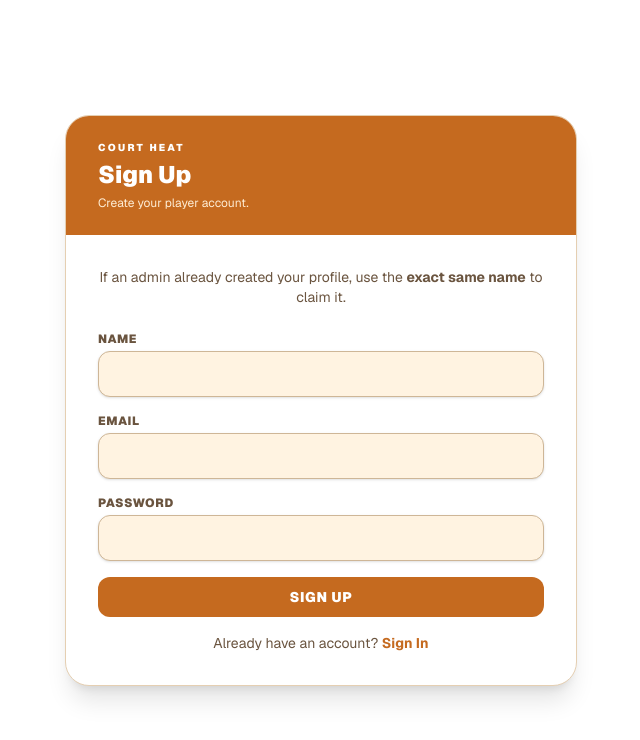
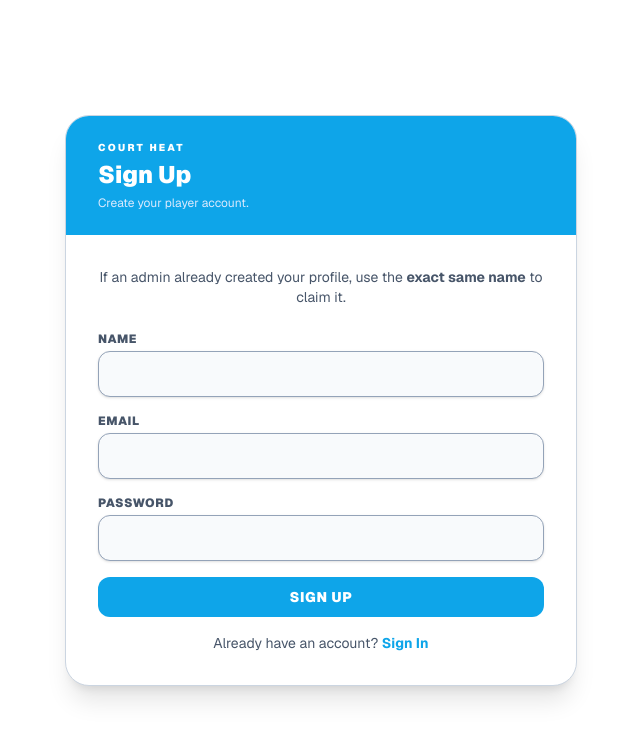
Before and after one commit to luqkiiim/anti-selek, a Next.js app: page /signup in a window 1280 px wide. Shown: the top 740 px of the page, without its empty margins (319-959 px from the left). Built offline with nearby package versions, Linux system fonts and the light colour scheme.

Commit message:
Apply Slate Sport theme across app

```diff
--- a/src/app/globals.css
+++ b/src/app/globals.css
@@ -1,17 +1,17 @@
 @import "tailwindcss";
 
 :root {
-  --background: #ffffff;
-  --foreground: #2f2418;
+  --background: #f8fafc;
+  --foreground: #111827;
   --court-surface: #ffffff;
-  --court-panel: #ffffff;
-  --court-line: #e5cfb2;
-  --court-ink: #2f2418;
-  --court-muted: #7c674f;
-  --court-accent: #c56a1f;
-  --court-accent-strong: #a75316;
-  --court-accent-soft: #f3c997;
-  --court-accent-faint: #fff0db;
+  --court-panel: #f8fafc;
+  --court-line: #cbd5e1;
+  --court-ink: #111827;
+  --court-muted: #64748b;
+  --court-accent: #0ea5e9;
+  --court-accent-strong: #0284c7;
+  --court-accent-soft: #e0f2fe;
+  --court-accent-faint: #f0f9ff;
 }
 
 @theme inline {
@@ -27,66 +27,66 @@ body {
   font-family: var(--font-geist-sans), "Segoe UI", Tahoma, sans-serif;
 }
 
-/* Court Heat theme mapping for existing utility classes */
+/* Slate Sport theme mapping for existing utility classes */
 .bg-white { background-color: var(--court-surface) !important; }
 .bg-gray-50,
 .bg-gray-50\/50,
 .bg-gray-50\/80 { background-color: var(--court-panel) !important; }
-.bg-gray-100 { background-color: #f0e2cd !important; }
-.bg-gray-200 { background-color: #e9d5bb !important; }
+.bg-gray-100 { background-color: #e2e8f0 !important; }
+.bg-gray-200 { background-color: #cbd5e1 !important; }
 
 .text-gray-900 { color: var(--court-ink) !important; }
-.text-gray-800 { color: #3f2f21 !important; }
-.text-gray-700 { color: #554230 !important; }
-.text-gray-600 { color: #6a543f !important; }
+.text-gray-800 { color: #1f2937 !important; }
+.text-gray-700 { color: #334155 !important; }
+.text-gray-600 { color: #475569 !important; }
 .text-gray-500 { color: var(--court-muted) !important; }
-.text-gray-400 { color: #9a846e !important; }
-.text-gray-300 { color: #b59f88 !important; }
+.text-gray-400 { color: #94a3b8 !important; }
+.text-gray-300 { color: #cbd5e1 !important; }
 
-.border-gray-50 { border-color: #f2e4d1 !important; }
+.border-gray-50 { border-color: #f1f5f9 !important; }
 .border-gray-100 { border-color: var(--court-line) !important; }
-.border-gray-200 { border-color: #d9c2a5 !important; }
-.border-gray-300 { border-color: #ceb697 !important; }
+.border-gray-200 { border-color: #cbd5e1 !important; }
+.border-gray-300 { border-color: #94a3b8 !important; }
 
 .bg-blue-600 { background-color: var(--court-accent) !important; }
 .bg-blue-700 { background-color: var(--court-accent-strong) !important; }
 .bg-blue-100 { background-color: var(--court-accent-soft) !important; }
 .bg-blue-50 { background-color: var(--court-accent-faint) !important; }
-.bg-blue-500\/50 { background-color: rgb(197 106 31 / 50%) !important; }
-.bg-blue-500\/30 { background-color: rgb(197 106 31 / 30%) !important; }
-.bg-blue-700\/30 { background-color: rgb(167 83 22 / 30%) !important; }
+.bg-blue-500\/50 { background-color: rgb(14 165 233 / 50%) !important; }
+.bg-blue-500\/30 { background-color: rgb(14 165 233 / 30%) !important; }
+.bg-blue-700\/30 { background-color: rgb(2 132 199 / 30%) !important; }
 
 .text-blue-700 { color: var(--court-accent-strong) !important; }
 .text-blue-600 { color: var(--court-accent) !important; }
-.text-blue-500 { color: #d07428 !important; }
-.placeholder\:text-blue-200::placeholder { color: #f8d9af !important; }
+.text-blue-500 { color: #0ea5e9 !important; }
+.placeholder\:text-blue-200::placeholder { color: #bae6fd !important; }
 
-.border-blue-100 { border-color: #efcba0 !important; }
-.border-blue-200 { border-color: #e8bd89 !important; }
-.border-blue-300 { border-color: #dfa96f !important; }
-.border-blue-400\/30 { border-color: rgb(205 128 56 / 30%) !important; }
+.border-blue-100 { border-color: #bae6fd !important; }
+.border-blue-200 { border-color: #7dd3fc !important; }
+.border-blue-300 { border-color: #38bdf8 !important; }
+.border-blue-400\/30 { border-color: rgb(56 189 248 / 30%) !important; }
 .border-blue-500 { border-color: var(--court-accent) !important; }
 
 .focus\:border-blue-500:focus { border-color: var(--court-accent) !important; }
-.focus\:ring-blue-500:focus { --tw-ring-color: rgb(197 106 31 / 45%) !important; }
+.focus\:ring-blue-500:focus { --tw-ring-color: rgb(14 165 233 / 45%) !important; }
 
 .hover\:text-blue-600:hover { color: var(--court-accent) !important; }
-.hover\:border-blue-300:hover { border-color: #dfa96f !important; }
-.hover\:border-blue-400:hover { border-color: #d89857 !important; }
+.hover\:border-blue-300:hover { border-color: #38bdf8 !important; }
+.hover\:border-blue-400:hover { border-color: #0ea5e9 !important; }
 .hover\:border-blue-500:hover { border-color: var(--court-accent) !important; }
 .hover\:bg-blue-50:hover { background-color: var(--court-accent-faint) !important; }
 
-.shadow-blue-100 { --tw-shadow-color: rgb(197 106 31 / 20%) !important; }
-.shadow-blue-200 { --tw-shadow-color: rgb(197 106 31 / 25%) !important; }
+.shadow-blue-100 { --tw-shadow-color: rgb(14 165 233 / 18%) !important; }
+.shadow-blue-200 { --tw-shadow-color: rgb(14 165 233 / 22%) !important; }
 
-/* Keep ELO color family aligned with the same warm accent direction */
-.bg-purple-600 { background-color: #a65a1c !important; }
-.bg-purple-100 { background-color: #f2cb9d !important; }
-.text-purple-800 { color: #6d3711 !important; }
-.text-purple-700 { color: #7f4215 !important; }
-.text-purple-600 { color: #a65a1c !important; }
+/* Keep ELO color family aligned with a cool complementary accent */
+.bg-purple-600 { background-color: #7c3aed !important; }
+.bg-purple-100 { background-color: #ede9fe !important; }
+.text-purple-800 { color: #5b21b6 !important; }
+.text-purple-700 { color: #6d28d9 !important; }
+.text-purple-600 { color: #7c3aed !important; }
 
 .selection\:bg-blue-100::selection,
 .selection\:bg-purple-100::selection {
-  background-color: #f1c88f;
+  background-color: #e0f2fe;
 }
--- a/src/app/signin/page.tsx
+++ b/src/app/signin/page.tsx
@@ -41,11 +41,11 @@ function SigninForm() {
 
   return (
     <div className="min-h-screen flex items-center justify-center px-4 py-10 bg-white">
-      <div className="max-w-lg w-full bg-white rounded-3xl shadow-xl border border-[#e5cfb2] overflow-hidden">
-        <div className="px-8 py-6 bg-[#c56a1f] text-white">
+      <div className="max-w-lg w-full bg-white rounded-3xl shadow-xl border border-gray-200 overflow-hidden">
+        <div className="px-8 py-6 bg-blue-600 text-white">
           <p className="text-[10px] font-black uppercase tracking-[0.22em]">Court Heat</p>
           <h1 className="text-2xl font-black mt-1">Sign In</h1>
-          <p className="text-xs text-orange-100 mt-1">Continue to your tournament dashboard.</p>
+          <p className="text-xs text-blue-100 mt-1">Continue to your tournament dashboard.</p>
         </div>
 
         <div className="p-8">
@@ -64,23 +64,23 @@ function SigninForm() {
 
           <form onSubmit={handleSubmit} className="space-y-4">
             <div>
-              <label className="block text-xs font-black uppercase tracking-wider text-[#6a543f]">Email</label>
+              <label className="block text-xs font-black uppercase tracking-wider text-gray-600">Email</label>
               <input
                 type="email"
                 value={email}
                 onChange={(e) => setEmail(e.target.value)}
-                className="mt-1 block w-full px-3 py-2.5 border border-[#ceb697] rounded-xl shadow-sm bg-[#fff3e1] focus:outline-none focus:ring-[#c56a1f] focus:border-[#c56a1f]"
+                className="mt-1 block w-full px-3 py-2.5 border border-gray-300 rounded-xl shadow-sm bg-gray-50 focus:outline-none focus:ring-blue-500 focus:border-blue-500"
                 required
               />
             </div>
 
             <div>
-              <label className="block text-xs font-black uppercase tracking-wider text-[#6a543f]">Password</label>
+              <label className="block text-xs font-black uppercase tracking-wider text-gray-600">Password</label>
               <input
                 type="password"
                 value={password}
                 onChange={(e) => setPassword(e.target.value)}
-                className="mt-1 block w-full px-3 py-2.5 border border-[#ceb697] rounded-xl shadow-sm bg-[#fff3e1] focus:outline-none focus:ring-[#c56a1f] focus:border-[#c56a1f]"
+                className="mt-1 block w-full px-3 py-2.5 border border-gray-300 rounded-xl shadow-sm bg-gray-50 focus:outline-none focus:ring-blue-500 focus:border-blue-500"
                 required
               />
             </div>
@@ -88,15 +88,15 @@ function SigninForm() {
             <button
               type="submit"
               disabled={loading}
-              className="w-full bg-[#c56a1f] text-white py-2.5 px-4 rounded-xl hover:bg-[#a75316] disabled:opacity-50 font-black uppercase tracking-wider text-sm"
+              className="w-full bg-blue-600 text-white py-2.5 px-4 rounded-xl hover:bg-blue-700 disabled:opacity-50 font-black uppercase tracking-wider text-sm"
             >
               {loading ? "Signing in..." : "Sign In"}
             </button>
           </form>
 
-          <p className="mt-4 text-center text-sm text-[#6a543f]">
+          <p className="mt-4 text-center text-sm text-gray-600">
             Don&apos;t have an account?{" "}
-            <Link href="/signup" className="text-[#c56a1f] font-bold hover:underline">
+            <Link href="/signup" className="text-blue-600 font-bold hover:underline">
               Sign Up
             </Link>
           </p>
@@ -108,7 +108,7 @@ function SigninForm() {
 
 export default function SigninPage() {
   return (
-    <Suspense fallback={<div className="min-h-screen flex items-center justify-center font-bold text-xl text-[#6a543f]">Loading Sign In...</div>}>
+    <Suspense fallback={<div className="min-h-screen flex items-center justify-center font-bold text-xl text-gray-600">Loading Sign In...</div>}>
       <SigninForm />
     </Suspense>
   );
--- a/src/app/signup/page.tsx
+++ b/src/app/signup/page.tsx
@@ -51,15 +51,15 @@ export default function SignupPage() {
 
   return (
     <div className="min-h-screen flex items-center justify-center px-4 py-10 bg-white">
-      <div className="max-w-lg w-full bg-white rounded-3xl shadow-xl border border-[#e5cfb2] overflow-hidden">
-        <div className="px-8 py-6 bg-[#c56a1f] text-white">
+      <div className="max-w-lg w-full bg-white rounded-3xl shadow-xl border border-gray-200 overflow-hidden">
+        <div className="px-8 py-6 bg-blue-600 text-white">
           <p className="text-[10px] font-black uppercase tracking-[0.22em]">Court Heat</p>
           <h1 className="text-2xl font-black mt-1">Sign Up</h1>
-          <p className="text-xs text-orange-100 mt-1">Create your player account.</p>
+          <p className="text-xs text-blue-100 mt-1">Create your player account.</p>
         </div>
 
         <div className="p-8">
-          <p className="text-sm text-[#6a543f] text-center mb-6">
+          <p className="text-sm text-gray-600 text-center mb-6">
             If an admin already created your profile, use the <strong>exact same name</strong> to claim it.
           </p>
 
@@ -71,34 +71,34 @@ export default function SignupPage() {
 
           <form onSubmit={handleSubmit} className="space-y-4">
             <div>
-              <label className="block text-xs font-black uppercase tracking-wider text-[#6a543f]">Name</label>
+              <label className="block text-xs font-black uppercase tracking-wider text-gray-600">Name</label>
               <input
                 type="text"
                 value={name}
                 onChange={(e) => setName(e.target.value)}
-                className="mt-1 block w-full px-3 py-2.5 border border-[#ceb697] rounded-xl shadow-sm bg-[#fff3e1] focus:outline-none focus:ring-[#c56a1f] focus:border-[#c56a1f]"
+                className="mt-1 block w-full px-3 py-2.5 border border-gray-300 rounded-xl shadow-sm bg-gray-50 focus:outline-none focus:ring-blue-500 focus:border-blue-500"
                 required
               />
             </div>
 
             <div>
-              <label className="block text-xs font-black uppercase tracking-wider text-[#6a543f]">Email</label>
+              <label className="block text-xs font-black uppercase tracking-wider text-gray-600">Email</label>
               <input
                 type="email"
                 value={email}
                 onChange={(e) => setEmail(e.target.value)}
-                className="mt-1 block w-full px-3 py-2.5 border border-[#ceb697] rounded-xl shadow-sm bg-[#fff3e1] focus:outline-none focus:ring-[#c56a1f] focus:border-[#c56a1f]"
+                className="mt-1 block w-full px-3 py-2.5 border border-gray-300 rounded-xl shadow-sm bg-gray-50 focus:outline-none focus:ring-blue-500 focus:border-blue-500"
                 required
               />
             </div>
 
             <div>
-              <label className="block text-xs font-black uppercase tracking-wider text-[#6a543f]">Password</label>
+              <label className="block text-xs font-black uppercase tracking-wider text-gray-600">Password</label>
               <input
                 type="password"
                 value={password}
                 onChange={(e) => setPassword(e.target.value)}
-                className="mt-1 block w-full px-3 py-2.5 border border-[#ceb697] rounded-xl shadow-sm bg-[#fff3e1] focus:outline-none focus:ring-[#c56a1f] focus:border-[#c56a1f]"
+                className="mt-1 block w-full px-3 py-2.5 border border-gray-300 rounded-xl shadow-sm bg-gray-50 focus:outline-none focus:ring-blue-500 focus:border-blue-500"
                 required
               />
             </div>
@@ -106,15 +106,15 @@ export default function SignupPage() {
             <button
               type="submit"
               disabled={loading}
-              className="w-full bg-[#c56a1f] text-white py-2.5 px-4 rounded-xl hover:bg-[#a75316] disabled:opacity-50 font-black uppercase tracking-wider text-sm"
+              className="w-full bg-blue-600 text-white py-2.5 px-4 rounded-xl hover:bg-blue-700 disabled:opacity-50 font-black uppercase tracking-wider text-sm"
             >
               {loading ? "Signing up..." : "Sign Up"}
             </button>
           </form>
 
-          <p className="mt-4 text-center text-sm text-[#6a543f]">
+          <p className="mt-4 text-center text-sm text-gray-600">
             Already have an account?{" "}
-            <Link href="/signin" className="text-[#c56a1f] font-bold hover:underline">
+            <Link href="/signin" className="text-blue-600 font-bold hover:underline">
               Sign In
             </Link>
           </p>
```
Also changed, not shown: src/app/session/[code]/page.tsx (+19 -19 lines).
